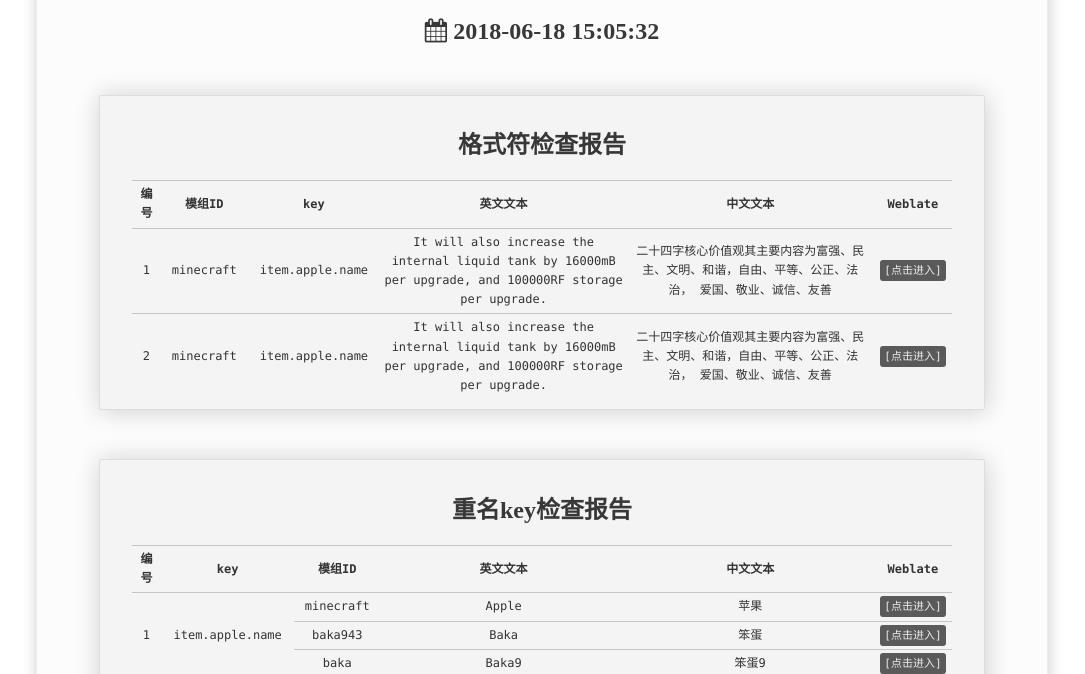
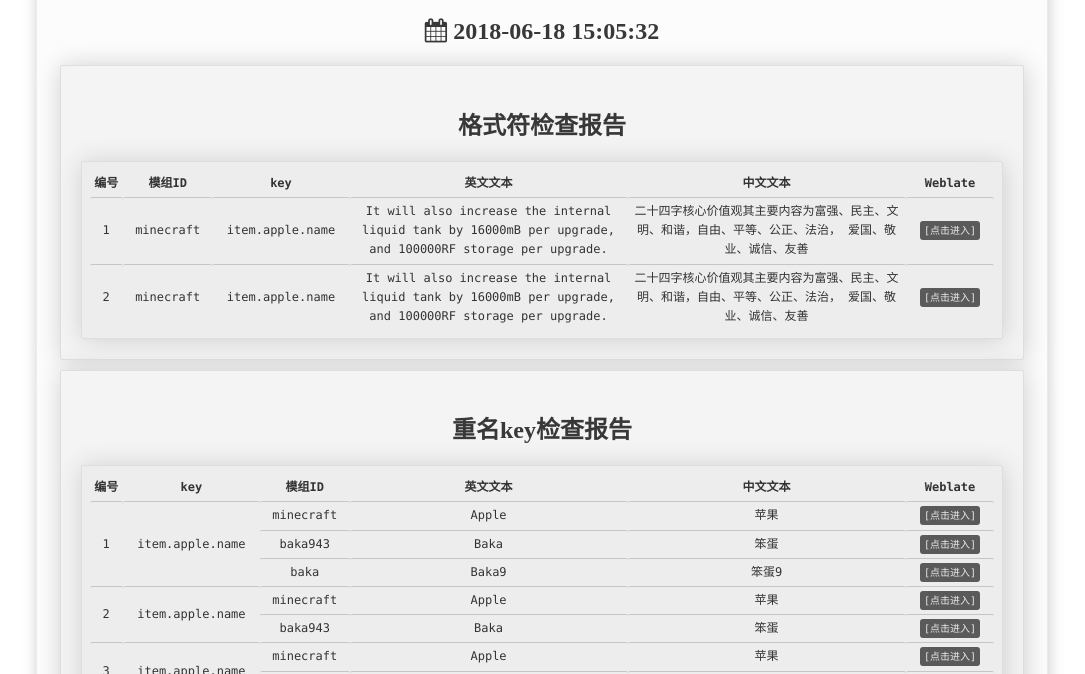
Before and after one commit to CFPAOrg/TransQualityControl, a plain HTML site: page index.html in a window 1280 px wide. Shown: the part 122-796 px from the top of the page, without its empty margins (98-1183 px from the left). Drawn offline with nearby package versions, Linux system fonts and the light colour scheme.

Commit message:
修正网页和文件

```diff
--- a/css/index.css
+++ b/css/index.css
@@ -12,8 +12,8 @@
 
 .sub {
     background-color: #f4f4f4;
-    padding: 1%;
-    margin: 5%;
+    padding: 2%;
+    margin: 1%;
     box-shadow: 1px 1px 25px rgb(206, 206, 206, 10);
     border: 1px solid #dedede;
     border-radius: 2px;
@@ -21,16 +21,28 @@
 
 table {
     margin: auto;
-    width: 95%;
+    padding: 8px;
     font-size: 12px;
     font-family: "consolas", "微软雅黑";
+    background-color: #ededed;
+    box-shadow: 1px 1px 25px rgb(206, 206, 206, 10);
+    border: 1px solid #dedede;
+    border-radius: 2px;
 }
 
 h2 {
     color: #383838;
 }
 
-table th,
+table th {
+    padding: 4px;
+    vertical-align: middle;
+    line-height: 1.2rem;
+    margin: auto;
+    width: 25%;
+    color: #333333;
+}
+
 table td {
     padding: 4px;
     vertical-align: middle;
@@ -39,6 +51,7 @@ table td {
     margin: auto;
     width: 25%;
     color: #333333;
+    border-radius: 2px;
 }
 
 
@@ -49,7 +62,7 @@ tr:hover td {
 }
 
 a {
-    font-size: 11px;
+    font-size: 10px;
     color: #ebebeb;
     padding: 4px;
     text-decoration: none;
--- a/index.html
+++ b/index.html
@@ -6,6 +6,7 @@
     <title>质量管控报告</title>
     <link rel="stylesheet" href="./css/index.css">
     <link href="//netdna.bootstrapcdn.com/font-awesome/4.7.0/css/font-awesome.min.css" rel="stylesheet">
+    <script src="https://cdn.jsdelivr.net/npm/vue/dist/vue.js"></script>
 </head>
 
 <body>
```
Also changed, not shown: js/index.js (added), json/branch.json (renamed from 语言文件串行检查.json), json/duplicate.json (renamed from 重名key检查.json), json/format.json (renamed from 格式符检查.json).
